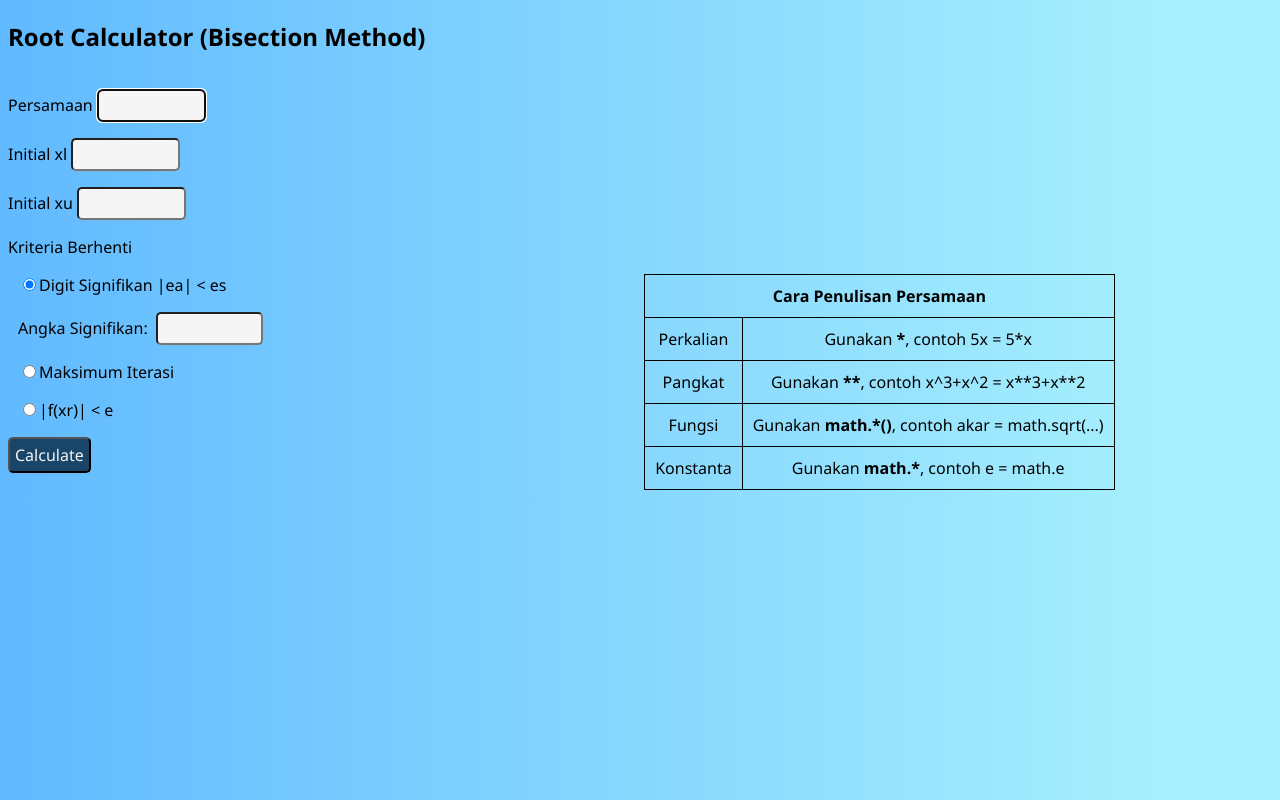
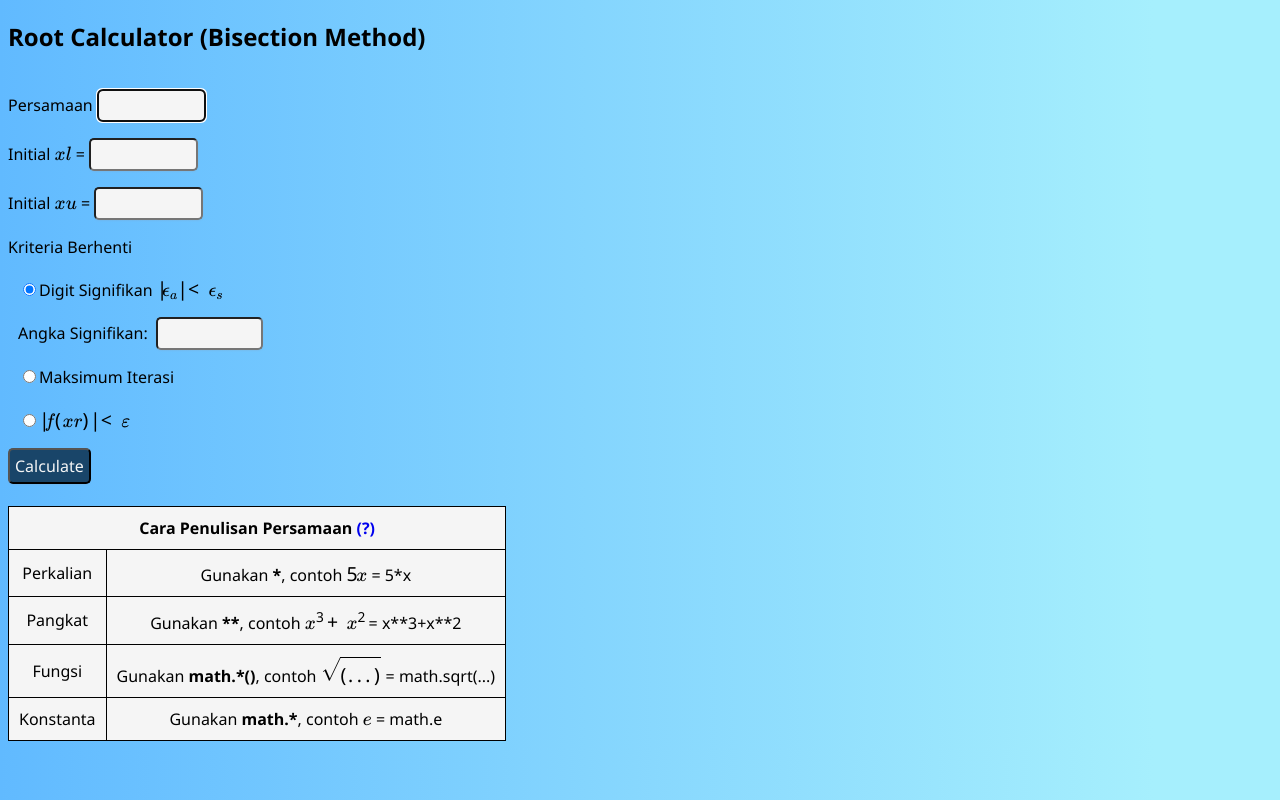
Before and after one commit to christopherevan/nummeth, a PHP site: page / in a window 1280 px wide. Run offline with PHP 8.4, Linux system fonts and the light colour scheme.

Commit message:
update new

```diff
--- a/index.php
+++ b/index.php
@@ -12,6 +12,9 @@
         body{
             background: linear-gradient(90deg, rgba(97,186,255,1) 0%, rgba(166,239,253,1) 90.1%);
         }
+        a {
+            text-decoration: none;
+        }
         table, th, td {
             border: 1px solid black;
             border-collapse: collapse;
@@ -19,6 +22,7 @@
         th, td {
             text-align: center;
             padding: 10px;
+            background-color: whitesmoke;
         }
         .button{
             font-size: 1rem;
@@ -44,8 +48,11 @@
         }
         .container {
             margin: 0 auto;
+            /* text-align: center; */
         }
 </style>
+<script src="https://polyfill.io/v3/polyfill.min.js?features=es6"></script>
+<script id="MathJax-script" async src="https://cdn.jsdelivr.net/npm/mathjax@3/es5/tex-mml-chtml.js"></script>
 </head>
 <body>
     <div class="container">
@@ -58,7 +65,6 @@
             $maxIter = 0;
             $epsilon = 0;
             $as = 0;
-
 
             if (isset($_POST['submit'])) {
 
@@ -84,67 +90,55 @@
                 $disabled = "disabled";
                 $py_persamaan = $persamaan;
 
-                // if (str_contains($persamaan, "e")) {
-                //     $py_persamaan = str_replace("e", )
-                // }
-
                 $input_persamaan = $persamaan;
                 $input_xl = $ixl;
                 $input_xu = $ixu;
-
-                // echo "inputxlxu $ixl $ixu";
             }
         ?>
 
         <h2>Root Calculator (Bisection Method)</h2>
+        <!-- CONTROLS -->
         <div>
             <div style="width: 50%; display: inline-block;">
             <p><label>Persamaan </label><input type="text" class="boxinput" name="persamaan" id="" <?php echo "value='$input_persamaan'"; ?> required autocomplete="off" autofocus></p>
-            <p><label>Initial xl </label><input type="number" class="boxinput" name="initXl" id="" <?php echo "value=$input_xl"; ?> required autocomplete="off"></p>
-            <p><label>Initial xu </label><input type="number" class="boxinput" name="initXu" id="" <?php echo "value=$input_xu"; ?> required autocomplete="off"></p>
+            <p><label>Initial \(xl\) = </label><input type="number" class="boxinput" name="initXl" id="" <?php echo "value=$input_xl"; ?> required autocomplete="off"></p>
+            <p><label>Initial \(xu\) = </label><input type="number" class="boxinput" name="initXu" id="" <?php echo "value=$input_xu"; ?> required autocomplete="off"></p>
             <p>Kriteria Berhenti</p>
 
             <div style="padding-left: 10px;">
-
-                <p><input type="radio" name="kriteria" id="ds" value="1" class="radiobtn" checked><label for="ds">Digit Signifikan |ea| < es</label></p>
+                <p><input type="radio" name="kriteria" id="ds" value="1" class="radiobtn" checked><label for="ds">Digit Signifikan \(|\epsilon _a| \lt \epsilon _s\)</label></p>
                 <div id="kriteria-berhenti-ds">
                 </div>
                 <p><input type="radio" name="kriteria" id="mi" value="2" class="radiobtn"><label for="mi">Maksimum Iterasi</label></p>
                 <div id="kriteria-berhenti-maxiter">
                 </div>
-                <p><input type="radio" name="kriteria" id="fxr" value="3" class="radiobtn"><label for="fxr">|f(xr)| < e</label></p>
+                <p><input type="radio" name="kriteria" id="fxr" value="3" class="radiobtn"><label for="fxr">\(|f(xr)| \lt \varepsilon\)</label></p>
                 <div id="kriteria-berhenti-fxr">
                 </div>
             </div>
             <input type="submit" class="button" name="submit" value="Calculate"><br><br>
             </div>
-            <div style=" display: inline-block;">
                 <table>
                     <tr>
-                        <th colspan="2">Cara Penulisan Persamaan</th>
-                        <!-- <th></th> -->
+                        <th colspan="2">Cara Penulisan Persamaan <a href="https://www.w3schools.com/python/module_math.asp">(?)</a></th>
                     </tr>
-                    <!-- <tr>
-                        <td colspan="2">Gunakan sintaks Python</td>
-                    </tr> -->
                     <tr>
                         <td>Perkalian</td>
-                        <td>Gunakan <b>*</b>, contoh 5x = 5*x</td>
+                        <td>Gunakan <b>*</b>, contoh \(5x\) = 5*x</td>
                     </tr>
                     <tr>
                         <td>Pangkat</td>
-                        <td>Gunakan <b>**</b>, contoh x^3+x^2 = x**3+x**2</td>
+                        <td>Gunakan <b>**</b>, contoh \(x^3+x^2\) = x**3+x**2</td>
                     </tr>
                     <tr>
                         <td>Fungsi</td>
-                        <td>Gunakan <b>math.*()</b>, contoh akar = math.sqrt(...)</td>
+                        <td>Gunakan <b>math.*()</b>, contoh \(\sqrt{(...)}\) = math.sqrt(...)</td>
                     </tr>
                     <tr>
                         <td>Konstanta</td>
-                        <td>Gunakan <b>math.*</b>, contoh e = math.e</td>
+                        <td>Gunakan <b>math.*</b>, contoh \(e\) = math.e</td>
                     </tr>
                 </table>
-            </div>
         </div>
     </form>
 
@@ -155,7 +149,7 @@
 
         // biar ga error2, pakek pythonnya terakhir2 aja biar gampang styling halamannya
         // Body Tabel
-        $output = shell_exec("python hitung.py $persamaan $as $ixl $ixu $stopMethod $maxIter $epsilon");
+        $output = shell_exec("python hitung.py $persamaan $as $ixl $ixu $stopMethod $maxIter $epsilon 2>&1");
 
         // yg dibawah ini output dari pythonnya
         // $output = "<tr><td>1</td><td>1</td><td>2</td><td>1.5</td><td>+</td><td>-</td><td>+</td><td>-</td></tr>
@@ -174,9 +168,10 @@
             die($output);
         } else {
             // echo "<p>Angka Signifikan: $as</p>";
-            echo "<p>Persamaan: $persamaan</p>";
+            // echo "<p>Persamaan: $persamaan</p>";
             echo "<table>";
-            echo "<tr><th>Iterasi</th><th>xl</th><th>xu</th><th>xr</th><th>f(xl)</th><th>f(xu)</th><th>f(xr)</th><th>|ea|%</th></tr>";
+            echo "<tr><th>Iterasi</th><th>\(xl\)</th><th>\(xu\)</th><th>\(xr\)</th><th>\(f(xl)\)</th><th>\(f(xu)\)</th><th>\(f(xr)\)</th><th>\(|\\epsilon _a|\%\)</th></tr>";
+            // $output = str_replace("$$", "\(")
             echo($output);
         }
     }
```
Also changed, not shown: 1 other file.
